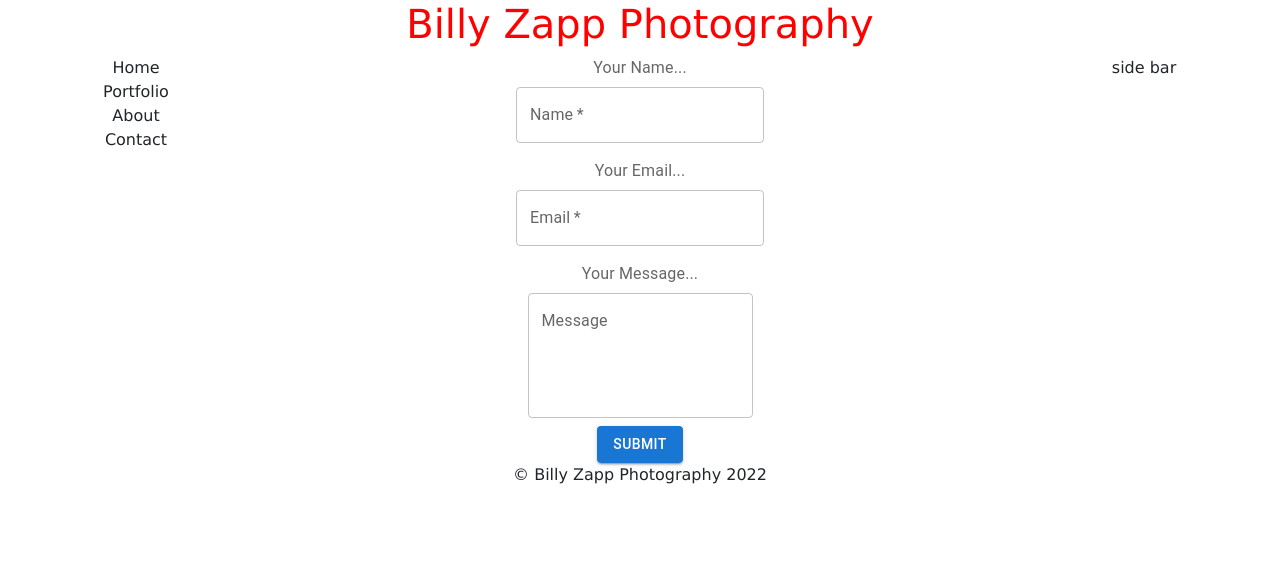
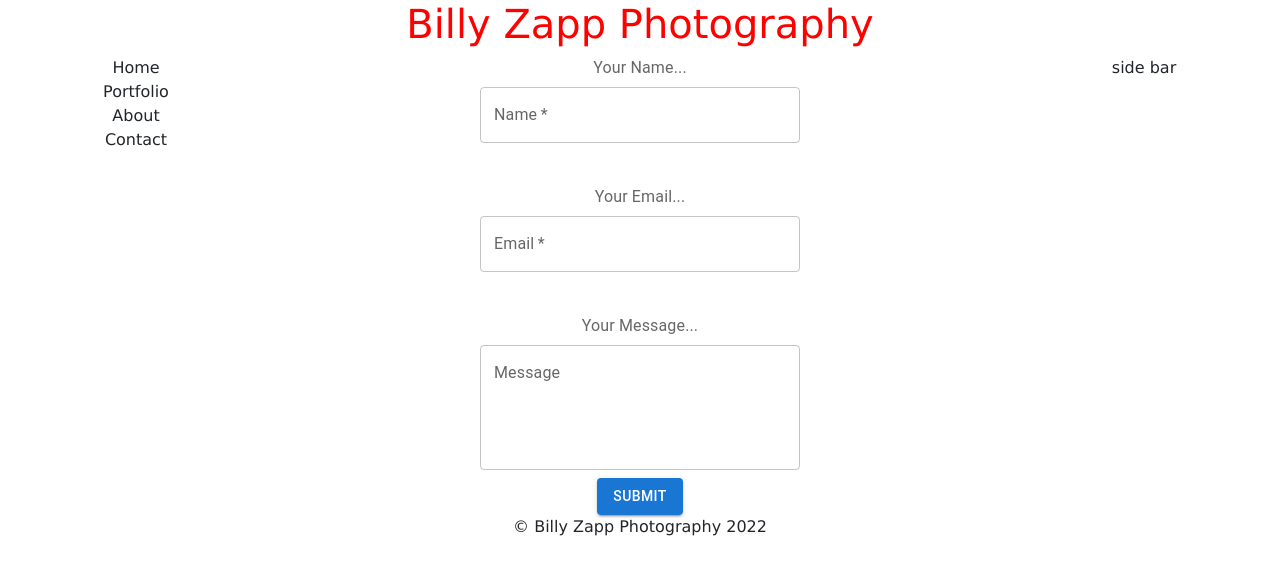
Before and after one commit to bzappasodi/billy-zapp-photography-react, a React (Create React App) app: page /contact in a window 1280 px wide. Shown: the top 574 px of the page. Built offline with nearby package versions, Linux system fonts and the light colour scheme.

Commit message:
adjusting

```diff
--- a/src/App.css
+++ b/src/App.css
@@ -14,6 +14,9 @@ main{
 article{
   flex: 2 2 12em;
 }
+.aboutText{
+  text-align: justify;
+}
 nav,aside{
   flex: 1;
 }
@@ -25,6 +28,17 @@ nav,aside{
   display: flex;
   flex-direction: column;
 }
+ul {
+  list-style-type: none;
+  font-weight: bold;
+  margin: 0;
+  padding: 0;
+  color: red;
+}
+
+.alert{
+  color: red;
+}
 @media screen and (max-width: 500px){
   main{
     flex-direction: column;
--- a/src/components/About/About.js
+++ b/src/components/About/About.js
@@ -1,6 +1,4 @@
-import React from 'react'
-import {Col, Row} from "react-bootstrap";
-
+import React from 'react';
 
 const About = () => {
 
@@ -8,12 +6,9 @@ const About = () => {
 
     return (
         <>
-            <Row><h2>About</h2></Row>
-            <Row>
-                <Col xs={2}/>
-                <Col xs={8} className="aboutText text-link">{aboutText}</Col>
-                <Col xs={2}/>
-            </Row>
+
+            <div className="aboutText text-link">{aboutText}</div>
+
         </>
     )
 }
--- a/src/components/Contact/Contact.js
+++ b/src/components/Contact/Contact.js
@@ -7,7 +7,6 @@ import ButtonGroup from '@mui/material/ButtonGroup';
 import {useDispatch} from "react-redux";
 import * as contactSaga from "../../store/sagas/contact/contactSaga";
 import ContactHooks from "./hooks/ContactHooks";
-import {Col, Row} from "react-bootstrap";
 
 // TO DO add hooks file move to use reducer
 const Contact = () => {
@@ -64,9 +63,9 @@ const Contact = () => {
     return (
         <div>
         {!isValid && status === STATUS.SUBMITTED && (
-                <div role="alert">
-                    <p><strong>Please fix the following errors</strong></p>
-                    <ul>
+                <div role="alert" >
+                    <p className="alert"><strong>Please fix the following errors</strong></p>
+                    <ul className="error-list">
                         {Object.keys(errors).map((key) => {
                             return <li key={key}>{errors[key]}</li>
                         })}
@@ -78,8 +77,9 @@ const Contact = () => {
                     <FormControl
                         component="fieldset"
                         variant="filled"
+                        style={{minWidth: 320}}
                     >
-                        <div>
+                        <div  style={{minWidth: 320}}>
                             <FormLabel
                                 component="legend"
                                 htmlFor="name"
@@ -95,8 +95,9 @@ const Contact = () => {
                                 value={formValues.name}
                                 onBlur={handleBlur}
                                 onChange={handleInputChange}
+                                style={{minWidth: 320}}
                             />
-                            <p role="alert">{(touched.name || status === STATUS.SUBMITTED) && errors.name}</p>
+                            <p className="alert" role="alert">{(touched.name || status === STATUS.SUBMITTED) && errors.name}</p>
                         </div>
                         <div>
                             <FormLabel
@@ -114,8 +115,9 @@ const Contact = () => {
                                 value={formValues.email}
                                 onBlur={handleBlur}
                                 onChange={handleInputChange}
+                                style={{minWidth: 320}}
                             />
-                            <p role="alert">{(touched.email || status === STATUS.SUBMITTED) && errors.email}</p>
+                            <p className="alert" role="alert">{(touched.email || status === STATUS.SUBMITTED) && errors.email}</p>
 
                         </div>
                         <div>
@@ -135,6 +137,7 @@ const Contact = () => {
                                 onChange={handleInputChange}
                                 onBlur={handleBlur}
                                 rows={4}
+                                style={{minWidth: 320}}
                             />
                         </div>
                         <div className="mt-2">
```
